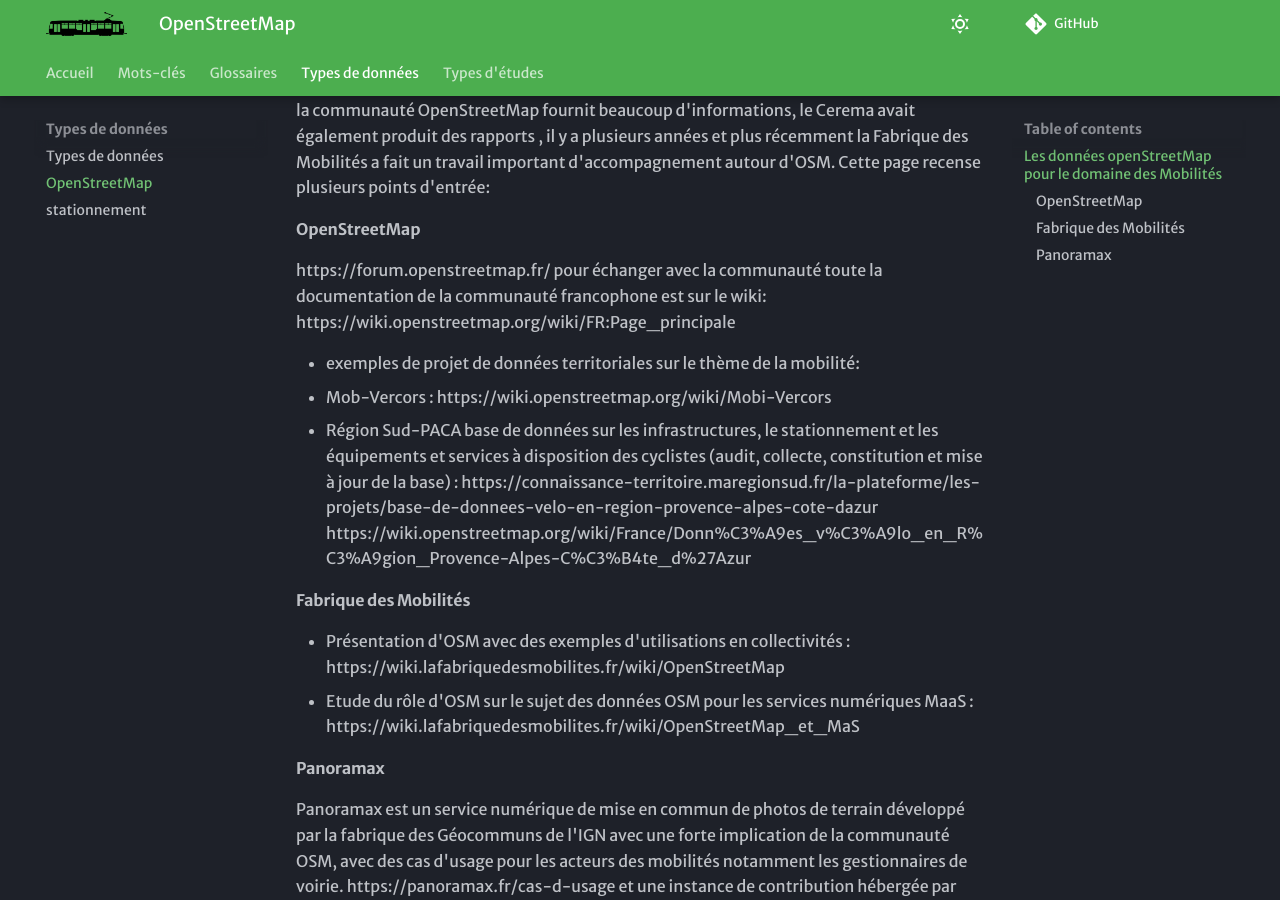
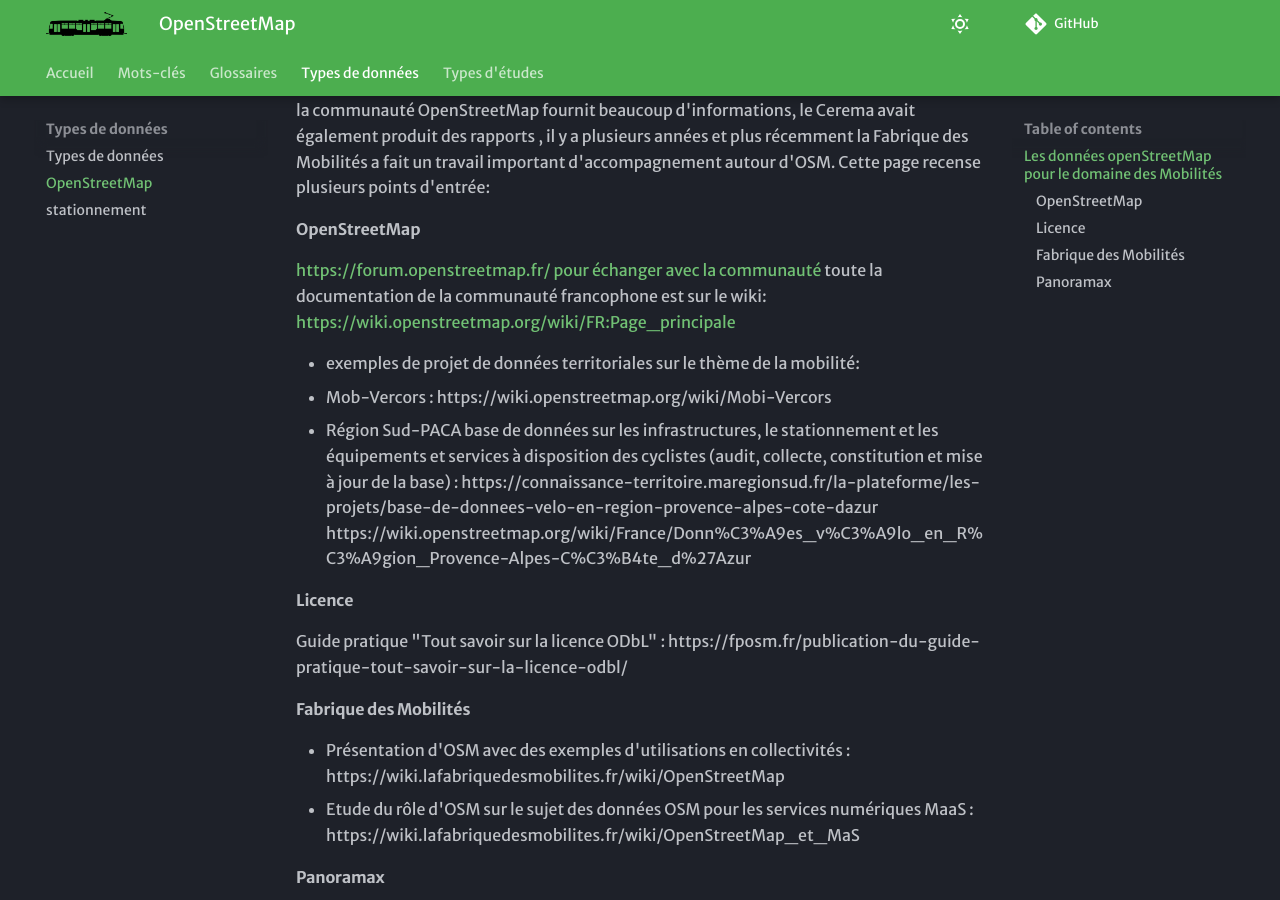
Before and after one commit to xdurang/mobscidat, an MkDocs documentation site: the page built from docs/types_donnees/openstreetmap.md, in a window 1280 px wide and 900 px high, scrolled down 299 px. Built offline with MkDocs 1.6.1 and Material for MkDocs 9.7.7, drawn with Linux system fonts in a browser that asks for light colours; some web fonts are replaced; comment, search, counter and statistics services are not loaded.

Commit message:
Update openstreetmap.md

```diff
--- a/docs/types_donnees/openstreetmap.md
+++ b/docs/types_donnees/openstreetmap.md
@@ -9,15 +9,18 @@ Le wiki de la communauté OpenStreetMap fournit beaucoup d'informations, le Cere
 Cette page recense plusieurs points d'entrée:
 
 #### OpenStreetMap
-https://forum.openstreetmap.fr/ pour échanger avec la communauté
+[https://forum.openstreetmap.fr/ pour échanger avec la communauté](https://forum.openstreetmap.fr/ pour échanger avec la communauté)
 toute la documentation de la communauté francophone est sur le wiki:
-https://wiki.openstreetmap.org/wiki/FR:Page_principale
+[https://wiki.openstreetmap.org/wiki/FR:Page_principale](https://wiki.openstreetmap.org/wiki/FR:Page_principale)
 
 * exemples de projet de données territoriales sur le thème de la mobilité:
 - Mob-Vercors : https://wiki.openstreetmap.org/wiki/Mobi-Vercors
 - Région Sud-PACA base de données sur les infrastructures, le stationnement et les équipements et services à disposition des cyclistes (audit, collecte, constitution et mise à jour de la base) :
 https://connaissance-territoire.maregionsud.fr/la-plateforme/les-projets/base-de-donnees-velo-en-region-provence-alpes-cote-dazur
 https://wiki.openstreetmap.org/wiki/France/Donn%C3%A9es_v%C3%A9lo_en_R%C3%A9gion_Provence-Alpes-C%C3%B4te_d%27Azur
+
+#### Licence
+Guide pratique "Tout savoir sur la licence ODbL" : https://fposm.fr/publication-du-guide-pratique-tout-savoir-sur-la-licence-odbl/
 
 #### Fabrique des Mobilités
 -    Présentation d'OSM avec des exemples d'utilisations en collectivités : https://wiki.lafabriquedesmobilites.fr/wiki/OpenStreetMap
```
